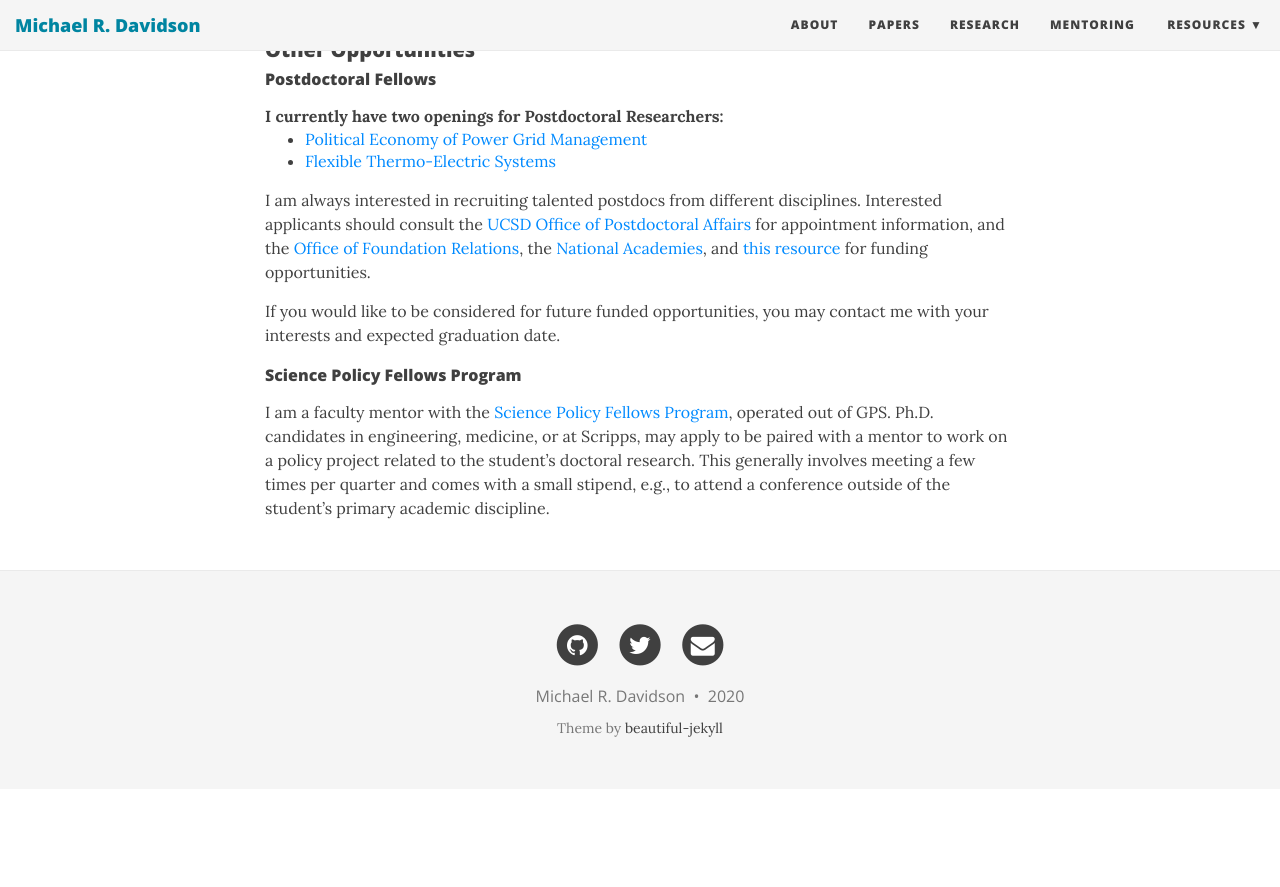
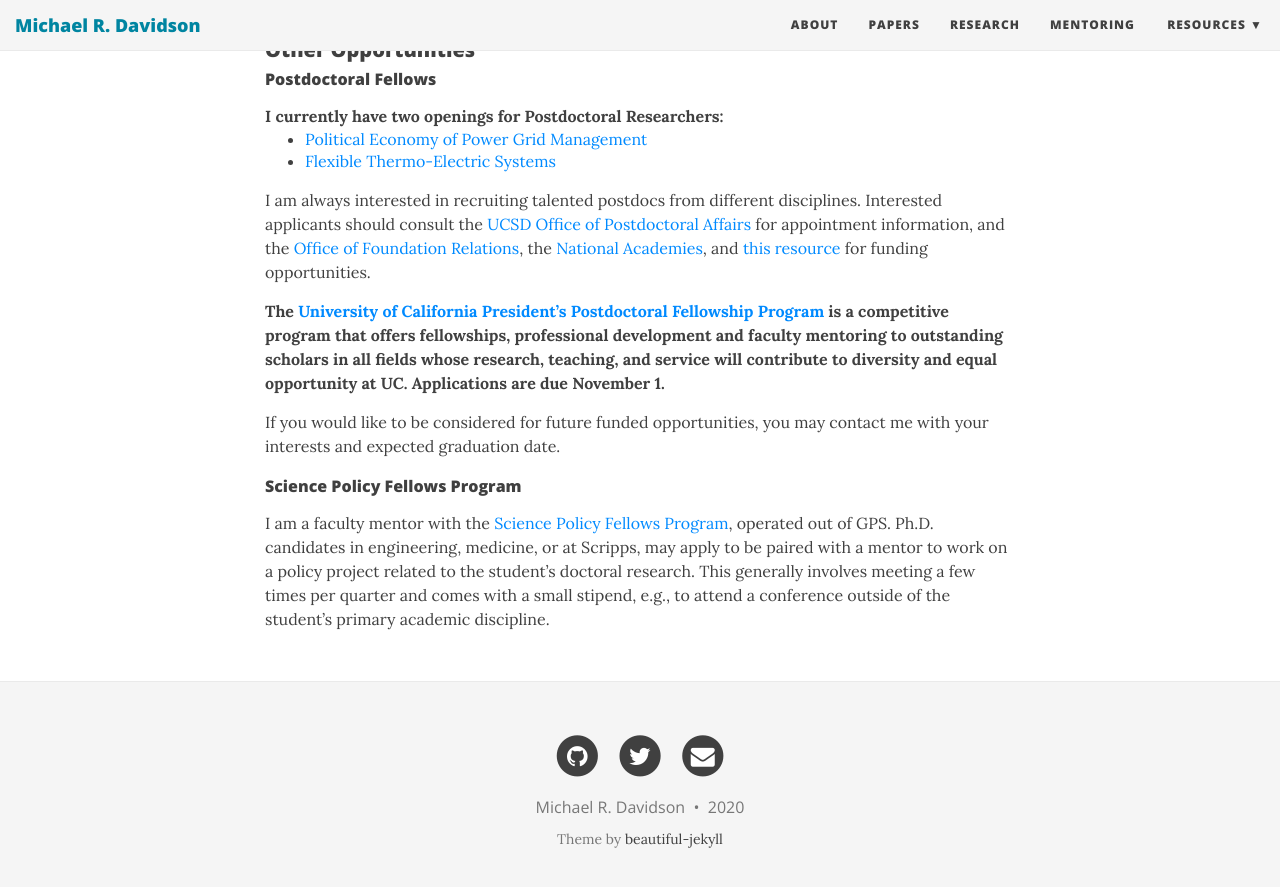
Before and after one commit to east-winds/east-winds.github.io, a Jekyll site: the page built from mentoring.md, in a window 1280 px wide and 900 px high, scrolled down 1826 px. Shown: the top 887 px of the window. Built offline with Jekyll 4.4.1, drawn with Linux system fonts in a browser that asks for light colours; nearby versions of some CDN libraries; before the commit the page ends 2615 px from its top, so only the background shows below that.

Commit message:
fellowship

```diff
--- a/mentoring.md
+++ b/mentoring.md
@@ -79,6 +79,8 @@ The Department of Political Science and GPS offer a joint [Ph.D. in Political Sc
 
 I am always interested in recruiting talented postdocs from different disciplines. Interested applicants should consult the [UCSD Office of Postdoctoral Affairs][postdoc] for appointment information, and the [Office of Foundation Relations][foundation], the [National Academies][NAS], and [this resource][harvard-funding] for funding opportunities.
 
+**The [University of California President's Postdoctoral Fellowship Program](https://ppfp.ucop.edu/info/) is a competitive program that offers fellowships, professional development and faculty mentoring to outstanding scholars in all fields whose research, teaching, and service will contribute to diversity and equal opportunity at UC. Applications are due November 1.**
+
 If you would like to be considered for future funded opportunities, you may contact me with your interests and expected graduation date.
 
 #### Science Policy Fellows Program
```
